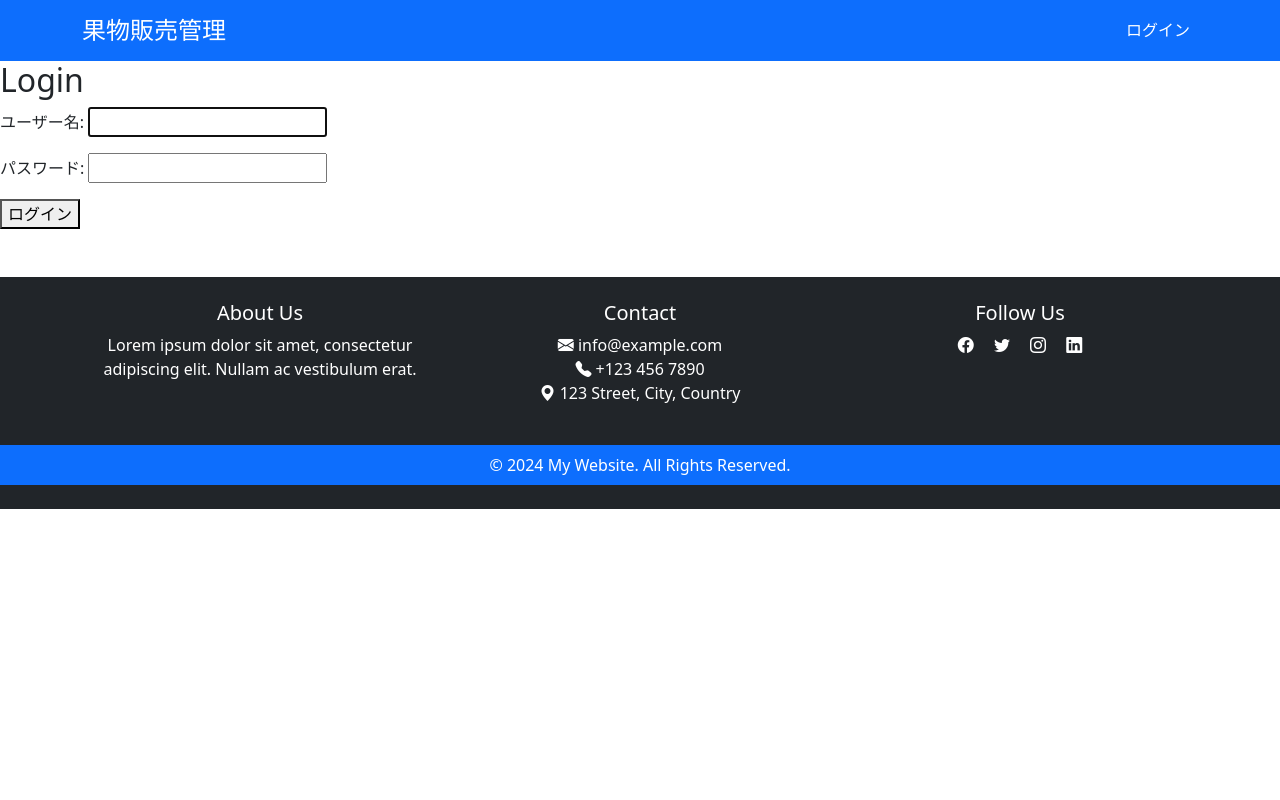
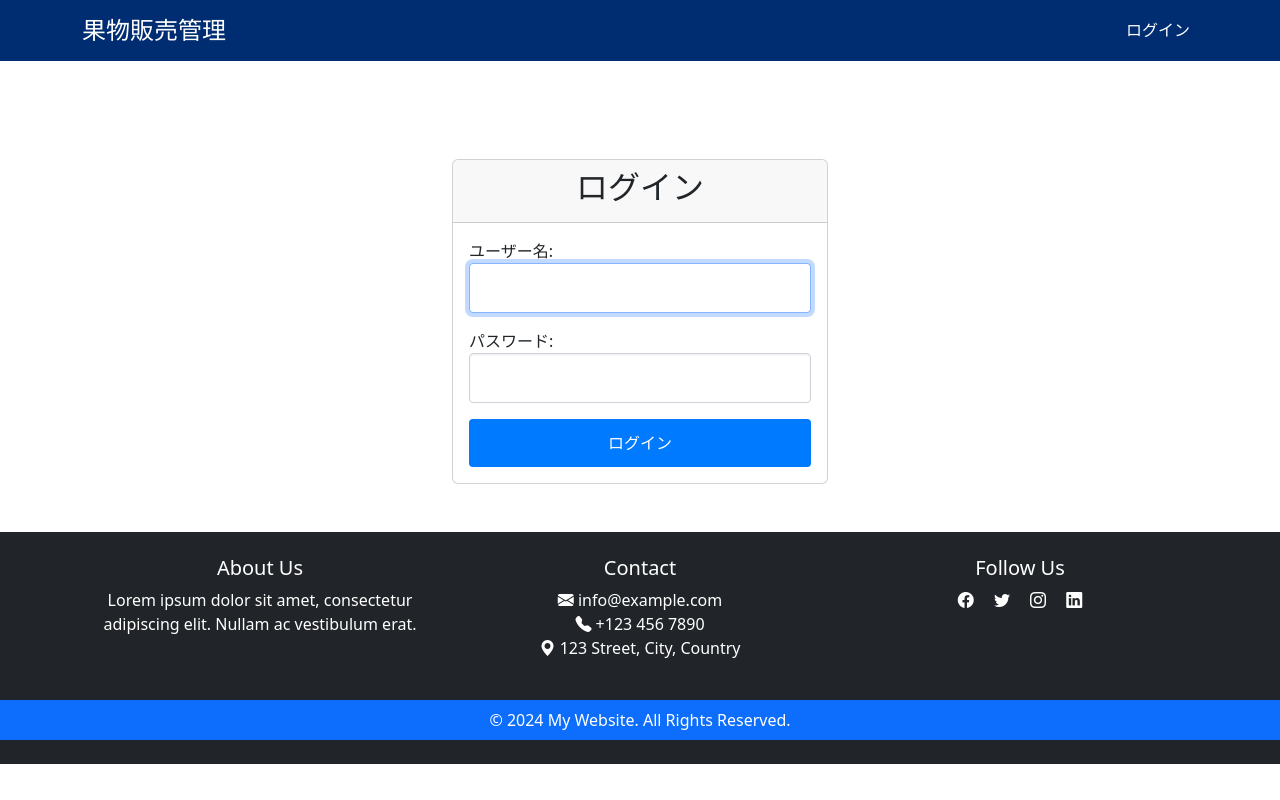
Before and after one commit to Satoshi-Ichikawa-Agri/FruitStockApp, a Django app: page /fruit-stock-app/login/ in a window 1280 px wide. Run offline with Django 4.2, Linux system fonts and the light colour scheme.

Commit message:
実装終了、追加や修正を実施中

```diff
--- /dev/null
+++ b/apps/templatetags/form_tags.py
@@ -0,0 +1,9 @@
+from django import template
+
+
+register = template.Library()
+
+
+@register.filter(name="add_class")
+def add_class(value, css_class):
+    return value.as_widget(attrs={"class": css_class})
--- /dev/null
+++ b/config/settings/local.py
@@ -0,0 +1,5 @@
+from .base import *
+
+
+DEBUG = True
+ALLOWED_HOSTS = ["*"]
--- a/requirements.txt
+++ b/requirements.txt
@@ -1,5 +1,6 @@
 asgiref==3.8.1
 Django==4.2.13
 mysqlclient==2.2.4
+python-dotenv==1.0.1
 sqlparse==0.5.0
 tzdata==2024.1
--- /dev/null
+++ b/static/css/common.css
@@ -0,0 +1,10 @@
+/* Header */
+.header-link:hover,
+.footer-link:hover {
+  color: #ffcc00;
+  text-decoration: none;
+}
+
+.bg-dark-blue {
+  background-color: #002d72;
+}
--- /dev/null
+++ b/static/css/input.css
@@ -0,0 +1,27 @@
+/* Input Form */
+.form-control {
+  border-radius: 0.25rem;
+  padding: 0.75rem;
+  border: 1px solid #ced4da;
+  box-shadow: inset 0 1px 2px rgba(0, 0, 0, 0.075);
+}
+
+.btn-custom {
+  background-color: #007bff;
+  color: white;
+  padding: 0.75rem 1.5rem;
+  border: none;
+  border-radius: 0.25rem;
+  font-size: 1rem;
+}
+
+.btn-custom:hover {
+  background-color: #0056b3;
+  color: white;
+}
+
+.container-custom {
+  max-width: 400px;
+  margin: auto;
+  padding-top: 50px;
+}
--- a/templates/accounts/login.html
+++ b/templates/accounts/login.html
@@ -1,12 +1,30 @@
 {% extends "base.html" %}
 
+{% load form_tags %}
 {% block title %}ログイン{% endblock %}
 
 {% block content %}
-<h2>Login</h2>
-<form method="post">
-  {% csrf_token %}
-  {{ form.as_p }}
-  <button type="submit">ログイン</button>
-</form>
+<div class="container container-custom mt-5">
+  <div class="card">
+    <div class="card-header text-center">
+      <h2>ログイン</h2>
+    </div>
+    <div class="card-body">
+      <form method="post">
+        {% csrf_token %}
+        <div class="mb-3">
+          {{ form.username.label_tag }}
+          {{ form.username|add_class:"form-control" }}
+        </div>
+        <div class="mb-3">
+          {{ form.password.label_tag }}
+          {{ form.password|add_class:"form-control" }}
+        </div>
+        <div class="d-grid">
+          <button type="submit" class="btn btn-custom">ログイン</button>
+        </div>
+      </form>
+    </div>
+  </div>
+</div>
 {% endblock %}
--- a/templates/base.html
+++ b/templates/base.html
@@ -1,8 +1,8 @@
-{% load static %}
 <!DOCTYPE html>
 <html lang="ja">
 
 <head>
+  {% load static %}
   <meta charset="UTF-8">
   <meta name="viewport" content="width=device-width, initial-scale=1.0">
   <!-- Bootstrap -->
@@ -10,6 +10,8 @@
   <script src="https://cdn.jsdelivr.net/npm/bootstrap@5.3.0/dist/js/bootstrap.bundle.min.js" integrity="sha384-geWF76RCwLtnZ8qwWowPQNguL3RmwHVBC9FhGdlKrxdiJJigb/j/68SIy3Te4Bkz" crossorigin="anonymous"></script>
   <link rel="stylesheet" href="https://cdn.jsdelivr.net/npm/bootstrap-icons@1.10.5/font/bootstrap-icons.css">
   <!-- CSS -->
+  <link rel="stylesheet" href="{% static 'css/common.css' %}">
+  <link rel="stylesheet" href="{% static 'css/input.css' %}">
   <link rel="stylesheet" href="{% static 'css/table.css' %}">
   <title>{% block title %}{% endblock %}</title>
 </head>
@@ -19,10 +21,13 @@
   {% block header %}{% include 'html_parts/header.html' %}{% endblock %}
   {% block message %}{% include 'html_parts/message.html' %}{% endblock %}
   <!-- メイン -->
-  {% block content %}{% endblock %}
+  <main>
+    {% block content %}{% endblock %}
+  </main>
   <!-- フッター -->
   {% block footer %}{% include 'html_parts/footer.html' %}{% endblock %}
   <!-- Javascript -->
+  <script src="https://cdn.jsdelivr.net/npm/@popperjs/core@2.9.2/dist/umd/popper.min.js"></script>
   <script src="https://code.jquery.com/jquery-3.7.1.min.js" integrity="sha256-/JqT3SQfawRcv/BIHPThkBvs0OEvtFFmqPF/lYI/Cxo=" crossorigin="anonymous"></script>
   <script src="{% static 'js/buttonAction.js' %}"></script>
 </body>
--- a/templates/html_parts/footer.html
+++ b/templates/html_parts/footer.html
@@ -15,10 +15,10 @@
       </div>
       <div class="col-md-4">
         <h5>Follow Us</h5>
-        <a href="#" class="text-white me-3"><i class="bi bi-facebook"></i></a>
-        <a href="#" class="text-white me-3"><i class="bi bi-twitter"></i></a>
-        <a href="#" class="text-white me-3"><i class="bi bi-instagram"></i></a>
-        <a href="#" class="text-white"><i class="bi bi-linkedin"></i></a>
+        <a href="#" class="text-white me-3 footer-link"><i class="bi bi-facebook"></i></a>
+        <a href="#" class="text-white me-3 footer-link"><i class="bi bi-twitter"></i></a>
+        <a href="#" class="text-white me-3 footer-link"><i class="bi bi-instagram"></i></a>
+        <a href="#" class="text-white footer-link"><i class="bi bi-linkedin"></i></a>
       </div>
     </div>
   </div>
--- a/templates/html_parts/header.html
+++ b/templates/html_parts/header.html
@@ -1,14 +1,13 @@
-<header class="bg-primary text-white py-3">
+<header class="bg-dark-blue text-white py-3">
   <div class="container d-flex justify-content-between align-items-center">
     <a href="{% url 'home' %}" class="text-white text-decoration-none">
       <h1 class="h4 mb-0">果物販売管理</h1>
     </a>
     <nav class="d-flex align-items-center">
       {% if user.is_authenticated %}
-      <a href="{% url 'logout' %}" class="text-white mx-2 text-decoration-none">ログアウト</a>
+      <a href="{% url 'logout' %}" class="text-white mx-2 text-decoration-none header-link">ログアウト</a>
       {% else %}
-      <a href="{% url 'login' %}" class="text-white mx-2 text-decoration-none">ログイン</a>
-      <!-- <a href="#" class="text-white mx-2 text-decoration-none">新規会員登録</a> -->
+      <a href="{% url 'login' %}" class="text-white mx-2 text-decoration-none header-link">ログイン</a>
       {% endif %}
     </nav>
   </div>
--- a/templates/html_parts/message.html
+++ b/templates/html_parts/message.html
@@ -1,7 +1,10 @@
 {% if messages %}
-<ul class="messages">
+<div class="container mt-4">
   {% for message in messages %}
-  <li{% if message.tags %} class="{{ message.tags }}" {% endif %}>{{ message }}</li>
-    {% endfor %}
-</ul>
+  <div class="alert alert-{{ message.tags }} alert-dismissible fade show" role="alert">
+    {{ message }}
+    <button type="button" class="btn-close" data-bs-dismiss="alert" aria-label="Close"></button>
+  </div>
+  {% endfor %}
+</div>
 {% endif %}
```
Also changed, not shown: apps/templatetags/breadcrumbs.py (deleted, +0 -21 lines), config/settings/__init__.py (added, +9 -0 lines), config/settings/base.py (renamed from config/settings.py, +27 -38 lines), config/settings/production.py (added, +15 -0 lines), templates/accounts/home.html (+17 -4 lines), templates/html_parts/breadcrumb.html (deleted, +0 -8 lines).
